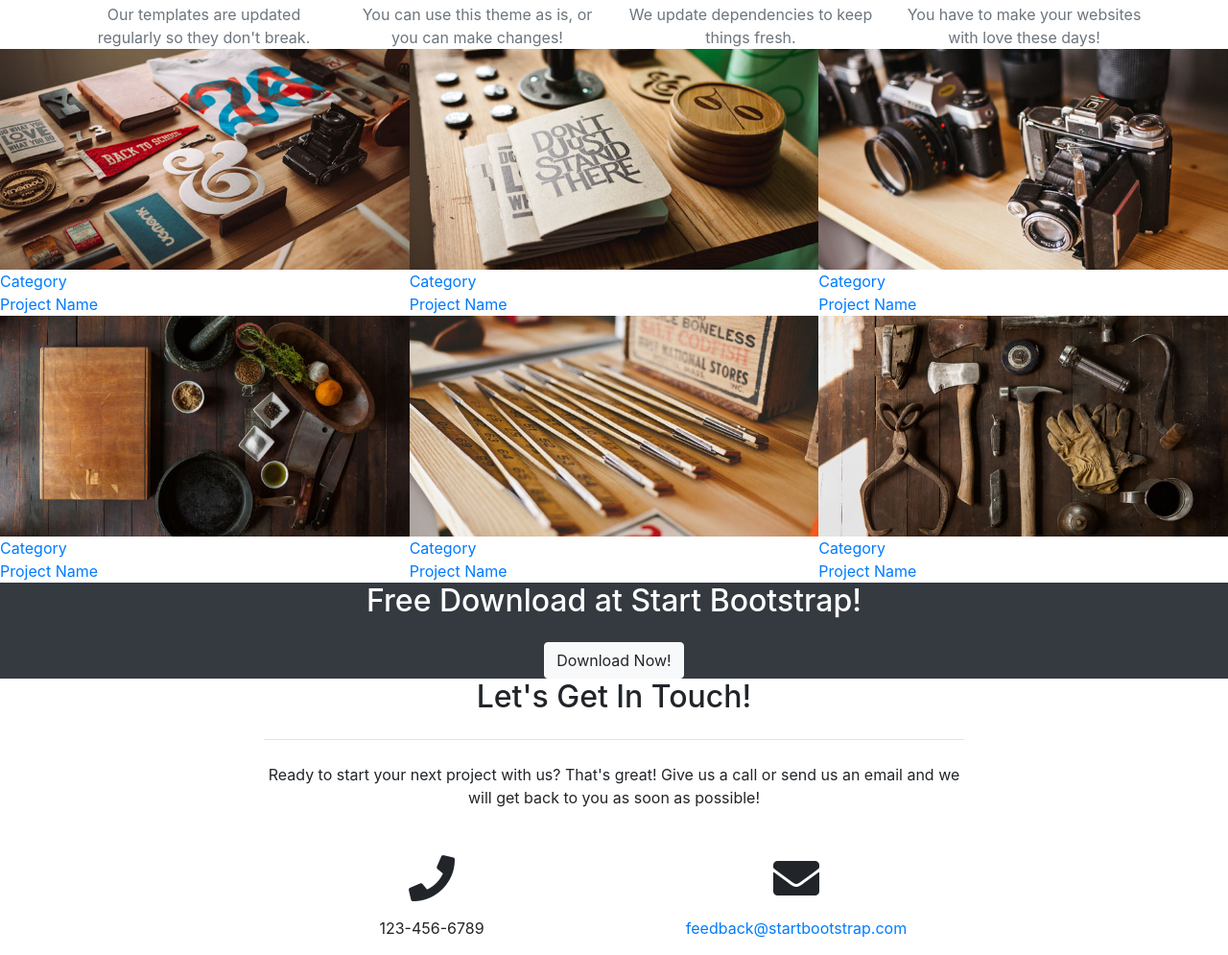
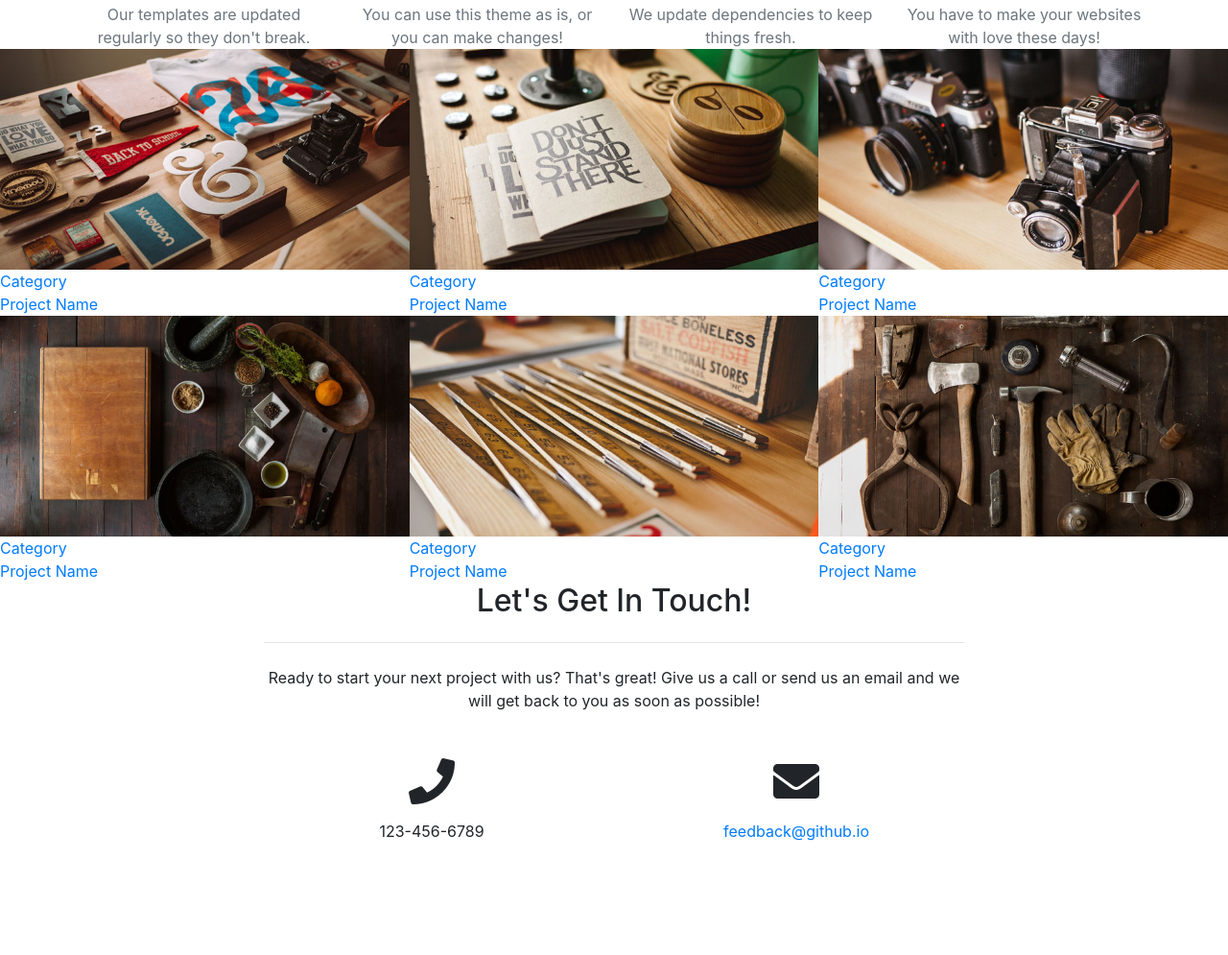
Before and after one commit to umitkaraogul/umitsoft, a website with bundled scripts: page index.html in a window 1280 px wide. Shown: the part 746-1741 px from the top of the page at 96% size. After the commit the page ends 1640 px from the top, so only its background shows below. Built offline with nearby package versions, Linux system fonts and the light colour scheme; files whose address does not match are found by name.

Commit message:
index.html updated

```diff
--- a/index.html
+++ b/index.html
@@ -8,7 +8,7 @@
     <meta name="description" content="">
     <meta name="author" content="">
 
-    <title>Creative - Start Bootstrap Theme</title>
+    <title>UmitSoft Consulting</title>
 
     <!-- Bootstrap core CSS -->
     <link href="vendor/bootstrap/css/bootstrap.min.css" rel="stylesheet">
@@ -31,7 +31,7 @@
     <!-- Navigation -->
     <nav class="navbar navbar-expand-lg navbar-light fixed-top" id="mainNav">
       <div class="container">
-        <a class="navbar-brand js-scroll-trigger" href="#page-top">Start Bootstrap</a>
+        <a class="navbar-brand js-scroll-trigger" href="#page-top">UmitSoft Consulting</a>
         <button class="navbar-toggler navbar-toggler-right" type="button" data-toggle="collapse" data-target="#navbarResponsive" aria-controls="navbarResponsive" aria-expanded="false" aria-label="Toggle navigation">
           <span class="navbar-toggler-icon"></span>
         </button>
@@ -224,13 +224,6 @@
       </div>
     </section>
 
-    <section class="bg-dark text-white">
-      <div class="container text-center">
-        <h2 class="mb-4">Free Download at Start Bootstrap!</h2>
-        <a class="btn btn-light btn-xl sr-button" href="http://startbootstrap.com/template-overviews/creative/">Download Now!</a>
-      </div>
-    </section>
-
     <section id="contact">
       <div class="container">
         <div class="row">
@@ -248,7 +241,7 @@
           <div class="col-lg-4 mr-auto text-center">
             <i class="fas fa-envelope fa-3x mb-3 sr-contact-2"></i>
             <p>
-              <a href="mailto:your-email@your-domain.com">feedback@startbootstrap.com</a>
+              <a href="mailto:your-email@your-domain.com">feedback@github.io</a>
             </p>
           </div>
         </div>
```
